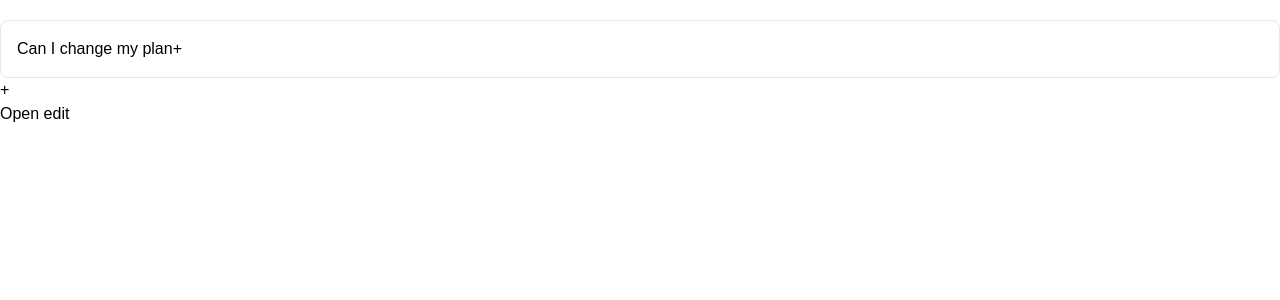
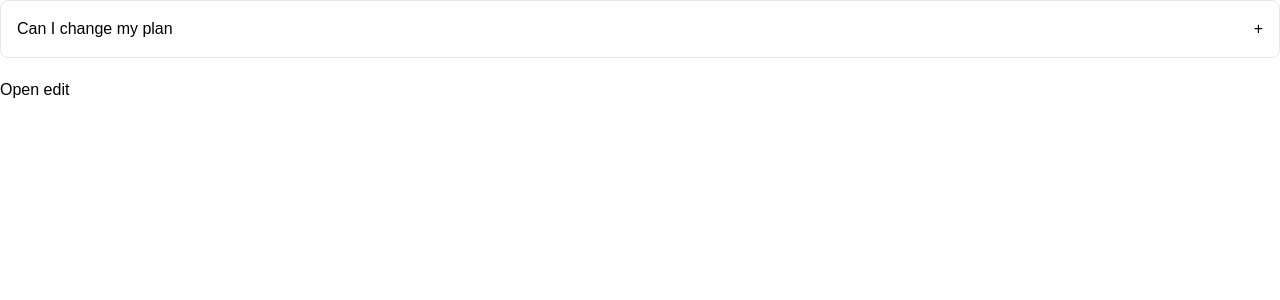
Before and after one commit to Cong-Sinh/reactjs-evondev, a React (Create React App) app: page / in a window 1280 px wide. Shown: the top 300 px of the page. Built offline with nearby package versions, Linux system fonts and the light colour scheme.

Commit message:
refacter = context

```diff
--- a/src/components/advanced-react/react-composition/Accordion.js
+++ b/src/components/advanced-react/react-composition/Accordion.js
@@ -1,23 +1,20 @@
-import React, { useState } from "react";
-import useToggle from "./useToggle";
+import React from "react";
+import { AccordionProvider } from "./accordion-context";
 import AccordionContent from "./AccordionContent";
 import AccordionHeader from "./AccordionHeader";
-
+// import useToggle from "./useToggle";
+// Specialized component
+// Container component
+// Compound component
+// props drilling
 const Accordion = ({ header, children }) => {
-  //   const [show, shetShow] = useState(false);
-  //   const handleToggleShow = () => {
-  //     shetShow((previous) => !previous);
-  //   };
-
-  const { value: show, handleToggleValue: handleToggleShow } = useToggle();
-
   return (
-    <div>
-      <AccordionHeader show={show} handleToggleShow={handleToggleShow}>
-        {header}
-      </AccordionHeader>
-      <AccordionContent show={show}>{children}</AccordionContent>
-    </div>
+    <AccordionProvider>
+      <div className="mb-5">
+        <AccordionHeader>{header}</AccordionHeader>
+        <AccordionContent>{children}</AccordionContent>
+      </div>
+    </AccordionProvider>
   );
 };
 
--- a/src/components/advanced-react/react-composition/AccordionContent.js
+++ b/src/components/advanced-react/react-composition/AccordionContent.js
@@ -1,14 +1,16 @@
-import React from "react";
-
-const AccordionContent = ({ show, children }) => {
+import React, { Fragment } from "react";
+import { useAccordion } from "./accordion-context";
+// Specialized component
+const AccordionContent = ({ children }) => {
+  const { show } = useAccordion();
   return (
-    <div>
+    <Fragment>
       {show && (
-        <div className="p-4 mt-5 border border-gray-200 rounded-lg content">
+        <div className="p-4 mt-2 border border-gray-200 rounded-lg content">
           {children}
         </div>
       )}
-    </div>
+    </Fragment>
   );
 };
 
--- a/src/components/advanced-react/react-composition/AccordionHeader.js
+++ b/src/components/advanced-react/react-composition/AccordionHeader.js
@@ -1,18 +1,16 @@
 import React from "react";
+import { useAccordion } from "./accordion-context";
 
-const AccordionHeader = ({ show, handleToggleShow, children }) => {
+// Specialized component
+const AccordionHeader = ({ children }) => {
+  const { show, handleToggleShow } = useAccordion();
   return (
-    <div>
-      <div>
-        <div
-          className="p-4 mt-5 border border-gray-200 rounded-lg cursor-pointer header content"
-          onClick={handleToggleShow}
-        >
-          {children}
-          {show ? <span>-</span> : <span>+</span>}
-        </div>
-        <span>+</span>
-      </div>
+    <div
+      className="flex items-center justify-between p-4 border border-gray-200 rounded-lg cursor-pointer header"
+      onClick={handleToggleShow}
+    >
+      <span>{children}</span>
+      {show ? <span>-</span> : <span>+</span>}
     </div>
   );
 };
--- /dev/null
+++ b/src/components/advanced-react/react-composition/accordion-context.js
@@ -0,0 +1,21 @@
+const { createContext, useContext } = require("react");
+const { default: useToggle } = require("./useToggle");
+
+const AccordionContext = createContext();
+function AccordionProvider(props) {
+  const { value: show, handleToggleValue: handleToggleShow } = useToggle();
+  const values = { show, handleToggleShow };
+  return (
+    <AccordionContext.Provider
+      value={values}
+      {...props}
+    ></AccordionContext.Provider>
+  );
+}
+function useAccordion() {
+  const context = useContext(AccordionContext);
+  if (typeof context === "undefined")
+    throw new Error("useAccordion must be used within AcoordionProvider");
+  return context;
+}
+export { useAccordion, AccordionProvider };
```
